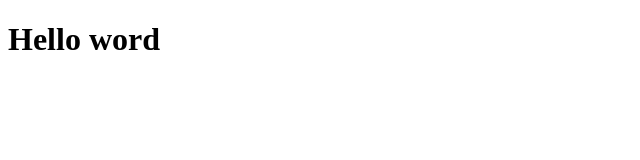
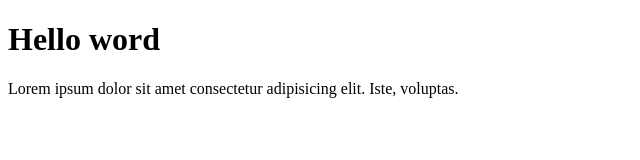
Before and after one commit to perdanamb/pmb-git-test, a plain HTML site: page index.html in a window 1280 px wide. Shown: the whole page, without its empty margins (0-640 px from the left). Drawn offline with Linux system fonts and the light colour scheme.

Commit message:
menambahkan paragraf

```diff
--- a/index.html
+++ b/index.html
@@ -9,5 +9,6 @@
 
     <h1>Hello word</h1>
 
+    <p>Lorem ipsum dolor sit amet consectetur adipisicing elit. Iste, voluptas.</p>
 </body>
 </html>
```
